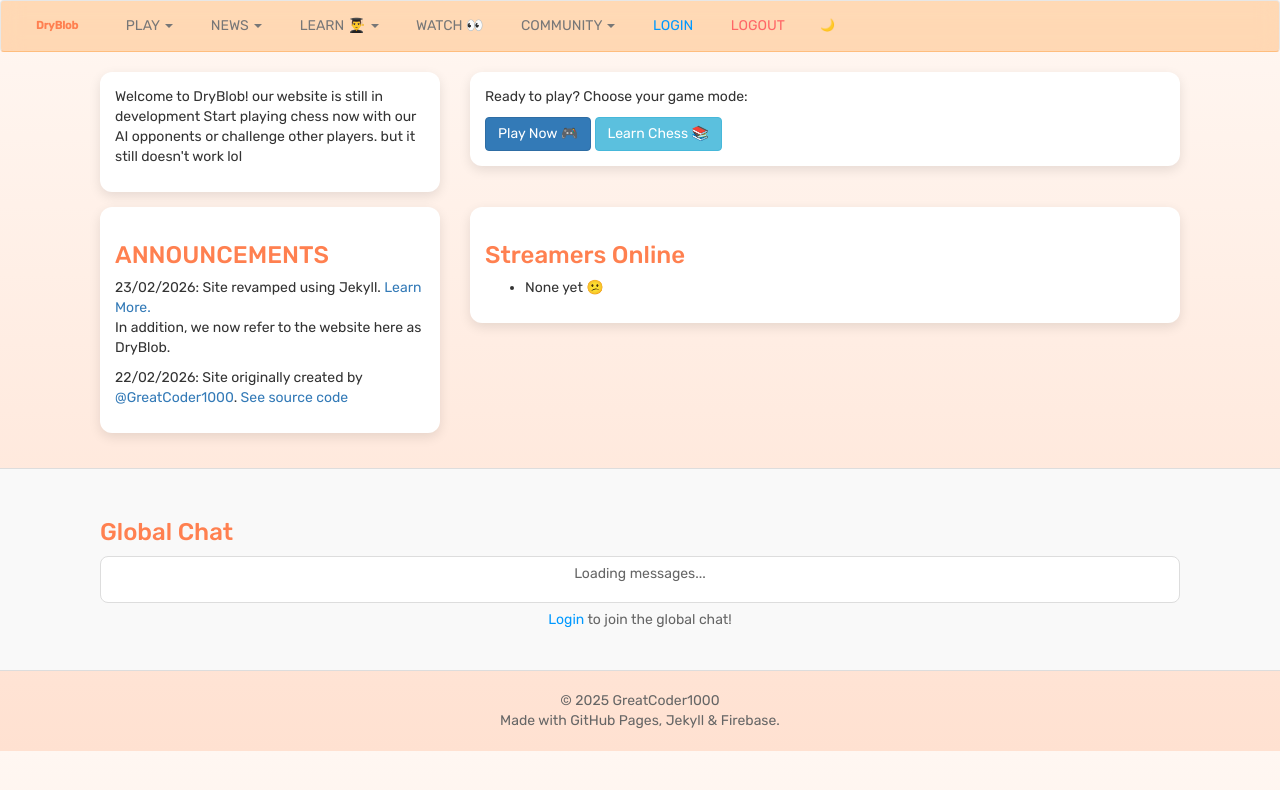
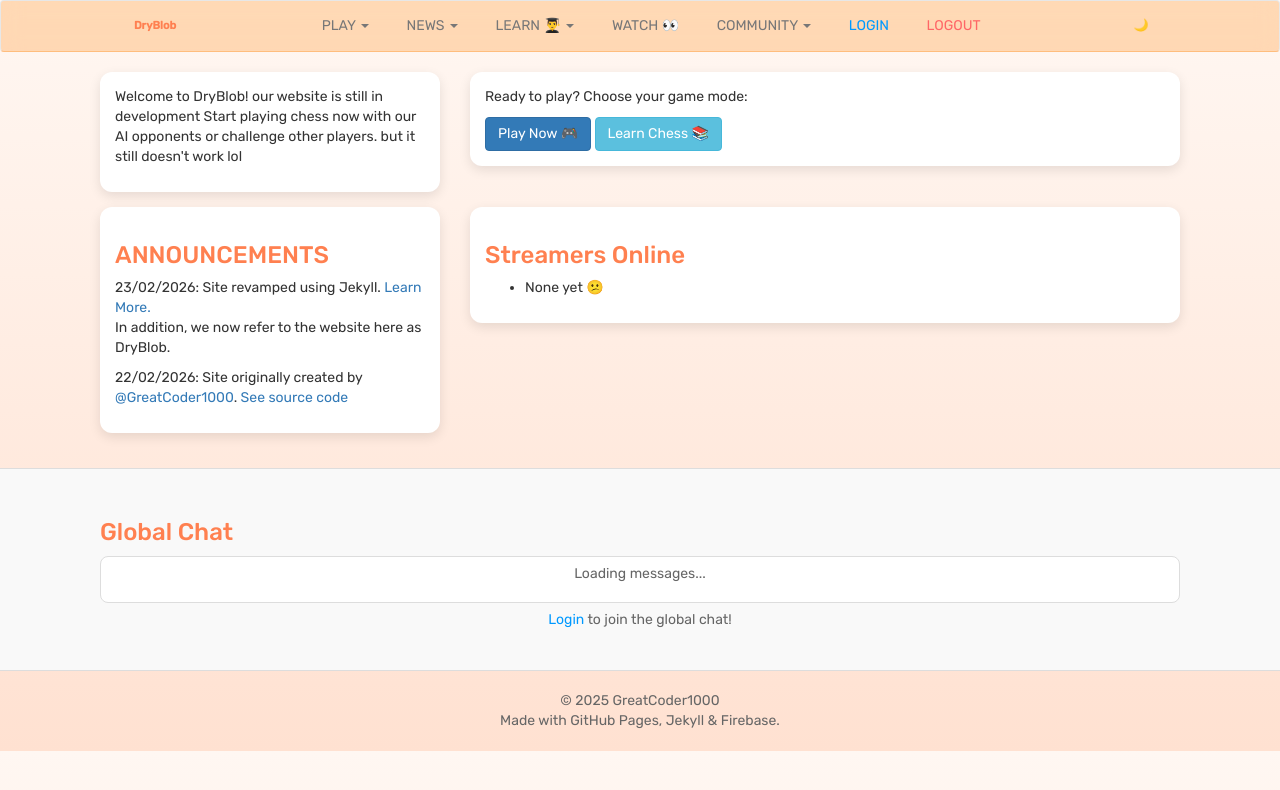
Before and after one commit to GreatCoder1000/drychess, a Jekyll site: the page built from index.html, in a window 1280 px wide. Shown: the top 790 px of the page. Built offline with Jekyll 4.4.1, drawn with Linux system fonts in a browser that asks for light colours; comment, search, counter and statistics services are not loaded.

Commit message:
Dark fix

```diff
--- a/_layouts/default.html
+++ b/_layouts/default.html
@@ -83,10 +83,10 @@
 
             <!-- LOGOUT -->
             <li><a id="logoutBtn" href="#" style="color: var(--logout-color);">LOGOUT</a></li>
+        </ul>
 
         <!-- DARK MODE TOGGLE -->
-            <li><button id="darkModeToggle" class="dark-mode-toggle" title="Toggle Dark Mode">🌙</button></li>
-        </ul>
+        <button id="darkModeToggle" class="dark-mode-toggle" title="Toggle Dark Mode" onclick="toggleDarkMode()" style="margin-left: 1rem;">🌙</button>
     </nav>
 
     <!-- PAGE CONTENT -->
@@ -212,28 +212,81 @@
 
     <!-- DARK MODE SCRIPT -->
     <script>
-        // Dark mode functionality
-        const darkModeToggle = document.getElementById('darkModeToggle');
+        // Initialize theme immediately on script load
+        (function() {
             const body = document.body;
+            const savedTheme = localStorage.getItem('theme') || 'light';
+            body.setAttribute('data-theme', savedTheme);
+            console.log('Initial theme set to:', savedTheme);
+        })();
 
-        // Check for saved theme preference or default to light mode
-        const currentTheme = localStorage.getItem('theme') || 'light';
-        body.setAttribute('data-theme', currentTheme);
-        updateToggleIcon(currentTheme);
-
-        // Toggle dark mode
-        darkModeToggle.addEventListener('click', () => {
-            const currentTheme = body.getAttribute('data-theme');
+        // Global function for onclick fallback
+        function toggleDarkMode() {
+            console.log('toggleDarkMode called');
+            const body = document.body;
+            const currentTheme = body.getAttribute('data-theme') || 'light';
             const newTheme = currentTheme === 'dark' ? 'light' : 'dark';
 
             body.setAttribute('data-theme', newTheme);
             localStorage.setItem('theme', newTheme);
+
+            const button = document.getElementById('darkModeToggle');
+            if (button) {
+                button.textContent = newTheme === 'dark' ? '☀️' : '🌙';
+                button.title = newTheme === 'dark' ? 'Switch to Light Mode' : 'Switch to Dark Mode';
+            }
+
+            console.log('Theme toggled to:', newTheme);
+        }
+
+        // Dark mode functionality
+        function initDarkMode() {
+            const darkModeToggle = document.getElementById('darkModeToggle');
+            const body = document.body;
+
+            if (!darkModeToggle) {
+                console.error('Dark mode toggle button not found!');
+                return;
+            }
+
+            console.log('Dark mode toggle button found, initializing...');
+
+            // Check for saved theme preference or default to light mode
+            const currentTheme = localStorage.getItem('theme') || 'light';
+            console.log('Current theme from localStorage:', currentTheme);
+
+            body.setAttribute('data-theme', currentTheme);
+            updateToggleIcon(currentTheme);
+
+            // Toggle dark mode (additional event listener as backup)
+            darkModeToggle.addEventListener('click', function(event) {
+                event.preventDefault();
+                console.log('Dark mode toggle clicked (event listener)');
+
+                const currentTheme = body.getAttribute('data-theme');
+                const newTheme = currentTheme === 'dark' ? 'light' : 'dark';
+
+                console.log('Switching from', currentTheme, 'to', newTheme);
+
+                body.setAttribute('data-theme', newTheme);
+                localStorage.setItem('theme', newTheme);
                 updateToggleIcon(newTheme);
+
+                console.log('Theme switched successfully');
             });
 
             function updateToggleIcon(theme) {
                 darkModeToggle.textContent = theme === 'dark' ? '☀️' : '🌙';
                 darkModeToggle.title = theme === 'dark' ? 'Switch to Light Mode' : 'Switch to Dark Mode';
+                console.log('Toggle icon updated to:', theme === 'dark' ? 'sun' : 'moon');
+            }
+        }
+
+        // Initialize dark mode when DOM is ready
+        if (document.readyState === 'loading') {
+            document.addEventListener('DOMContentLoaded', initDarkMode);
+        } else {
+            initDarkMode();
         }
     </script>
 
--- a/styles.css
+++ b/styles.css
@@ -56,6 +56,7 @@
     backdrop-filter: blur(10px);
     border-bottom: 1px solid var(--navbar-border);
     transition: background 0.3s ease, border-color 0.3s ease;
+    justify-content: space-between;
 }
 
 .navbar-brand {
@@ -95,6 +96,11 @@
     .navbar-nav {
         flex-direction: column;
         gap: 0.25rem;
+    }
+
+    .dark-mode-toggle {
+        margin-left: 0 !important;
+        margin-top: 0.5rem !important;
     }
 }
 
@@ -157,28 +163,34 @@
 
 /* Dark mode toggle button */
 .dark-mode-toggle {
-    background: none;
-    border: none;
-    color: var(--pumpkin);
-    font-size: 1.2rem;
-    cursor: pointer;
-    padding: 0.5rem;
-    border-radius: 50%;
-    transition: background 0.3s ease, transform 0.2s ease;
-    display: flex;
-    align-items: center;
-    justify-content: center;
-    width: 40px;
-    height: 40px;
+    background: none !important;
+    border: none !important;
+    color: var(--pumpkin) !important;
+    font-size: 1.2rem !important;
+    cursor: pointer !important;
+    padding: 0.5rem !important;
+    border-radius: 50% !important;
+    transition: all 0.3s ease !important;
+    display: flex !important;
+    align-items: center !important;
+    justify-content: center !important;
+    width: 40px !important;
+    height: 40px !important;
+    outline: 2px solid transparent !important;
+    box-shadow: none !important;
+    position: relative !important;
+    z-index: 1001 !important;
 }
 
 .dark-mode-toggle:hover {
-    background: rgba(255, 128, 80, 0.1);
-    transform: scale(1.1);
+    background: rgba(255, 128, 80, 0.1) !important;
+    transform: scale(1.1) !important;
+    outline: 2px solid var(--pumpkin) !important;
 }
 
 .dark-mode-toggle:active {
-    transform: scale(0.95);
+    transform: scale(0.95) !important;
+    background: rgba(255, 128, 80, 0.2) !important;
 }
 
 footer {
```
Lines whose indentation alone changed are shown as unchanged.
